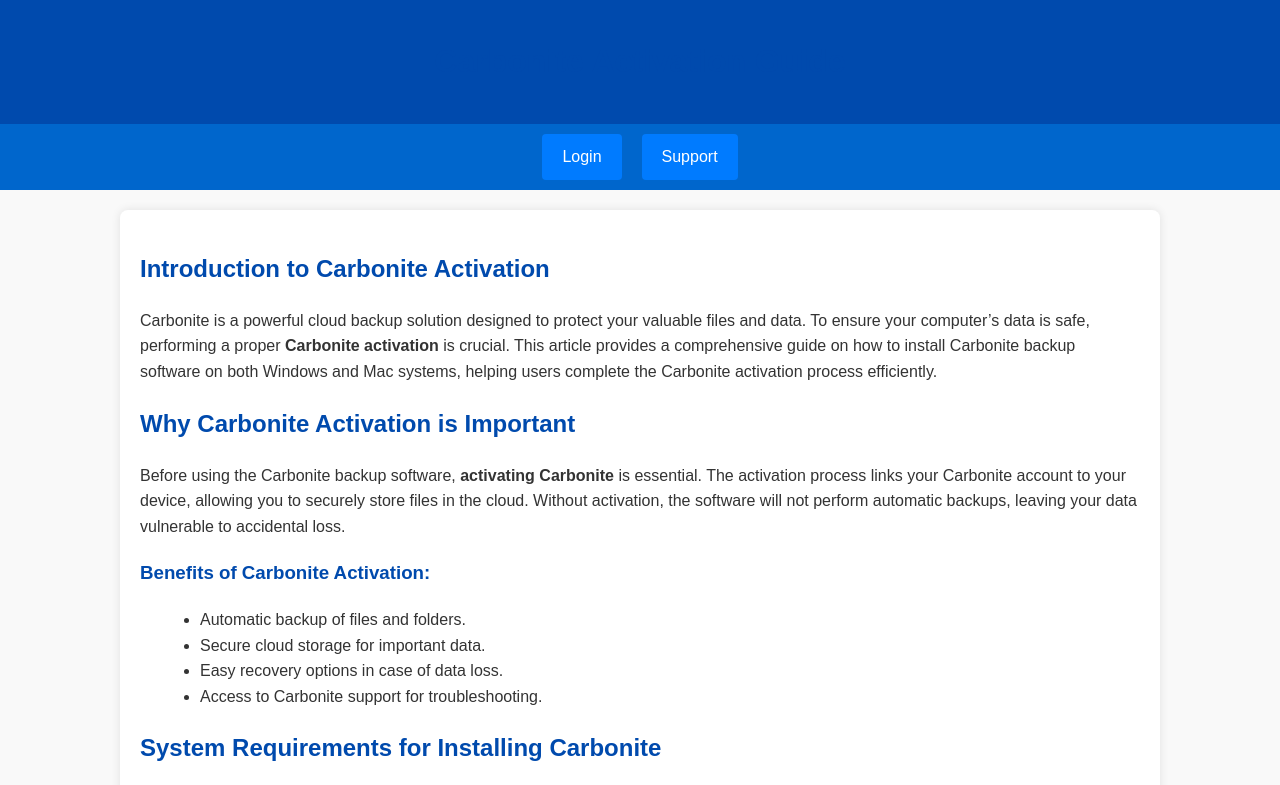
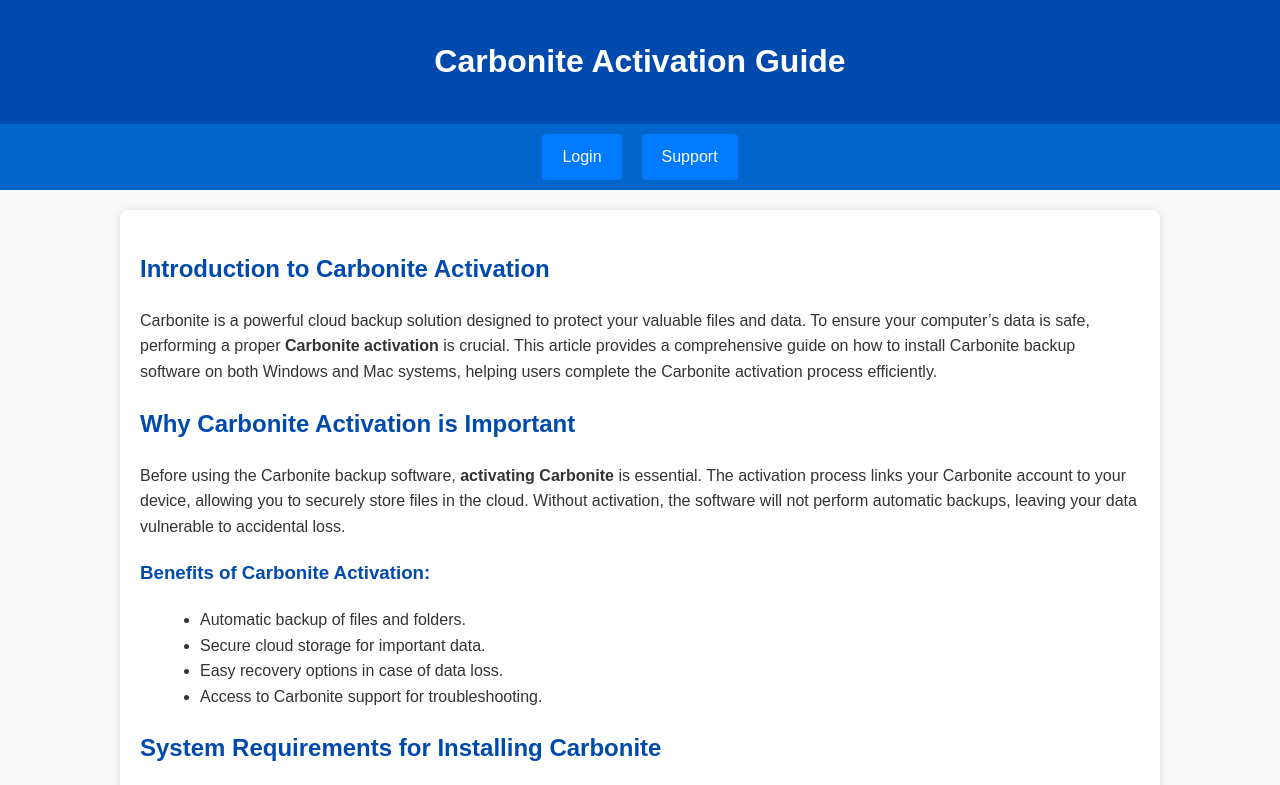
Before and after one commit to youth74896/carboniteactivation, a plain HTML site: page index.html in a window 1280 px wide. Shown: the top 785 px of the page. Drawn offline with Linux system fonts and the light colour scheme.

Commit message:
Update index.html

```diff
--- a/index.html
+++ b/index.html
@@ -6,6 +6,8 @@
     <title>Carbonite Activation: How to Install the Backup Software on Windows or Mac</title>
     <meta name="description" content="Learn how to perform Carbonite activation and install the Carbonite backup software on Windows or Mac devices. Step-by-step guide for Carbonite setup and activation.">
     <meta name="keywords" content="Carbonite activation, Carbonite backup, install Carbonite, Carbonite software, Carbonite setup, Carbonite for Windows, Carbonite for Mac, activate Carbonite, Carbonite installation guide">
+    <meta name="google-site-verification" content="1ZmeUX9J2gWB3jZbO2iHyi5F5wLHLqoX2B_iFarjiX4" />
+    <meta name="msvalidate.01" content="52178B84AEB9F96A4E0985B90503391A" />
     <style>
         body {
             font-family: Arial, sans-serif;
@@ -47,7 +49,11 @@
             border-radius: 8px;
             box-shadow: 0px 0px 10px rgba(0,0,0,0.1);
         }
-        h1, h2, h3 {
+        h1{
+            color: white;
+        }
+
+        h2, h3 {
             color: #004aad;
         }
         ul {
```
